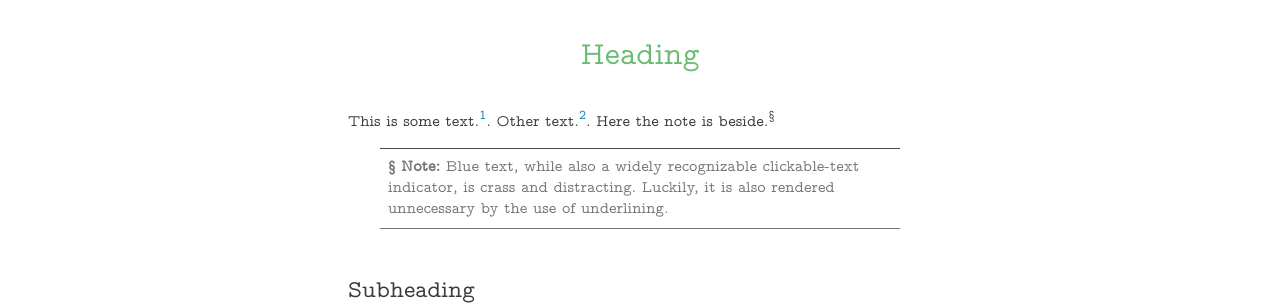
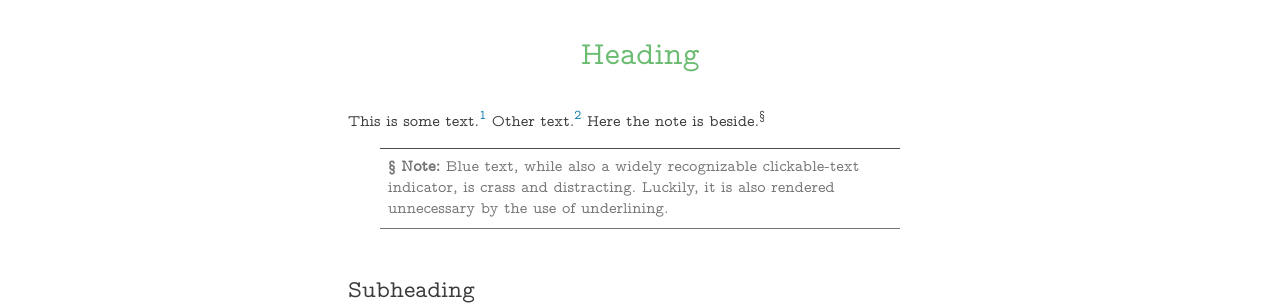
Before and after one commit to rjjiii/rjjiii.github.io, a Jekyll site: the page built from _posts/2022-11-11-fear.md, in a window 1280 px wide. Shown: the part 600-905 px from the top of the page. Built offline with Jekyll 4.4.1, drawn with Linux system fonts in a browser that asks for light colours; our own code applies the rules of GitHub Pages for plain Markdown files.

```diff
--- a/_posts/2022-11-11-fear.md
+++ b/_posts/2022-11-11-fear.md
@@ -23,7 +23,7 @@
 
 # Heading
 
-This is some text.[^1]. Other text.[^footnote]. Here the note is beside.<sup>§</sup>
+This is some text.[^1] Other text.[^footnote] Here the note is beside.<sup>§</sup>
 
 <aside>
 <strong>§ Note:</strong>
```
